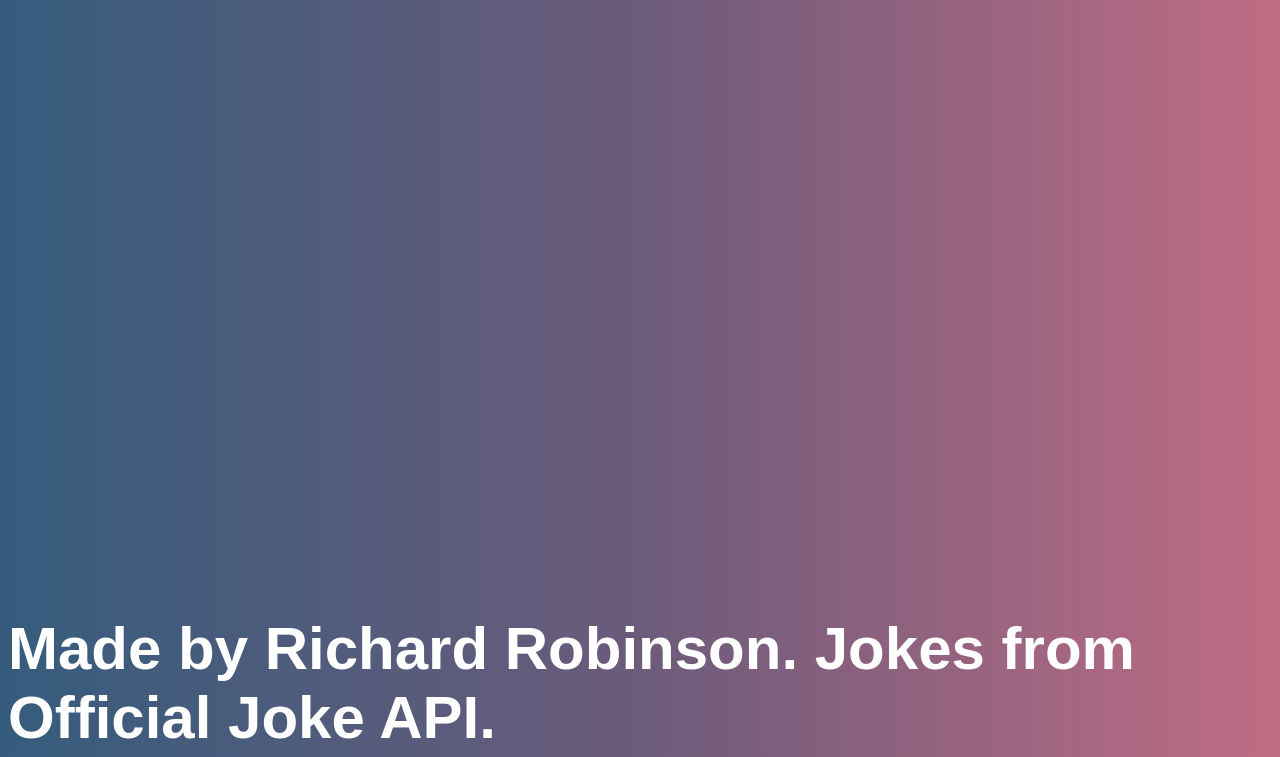
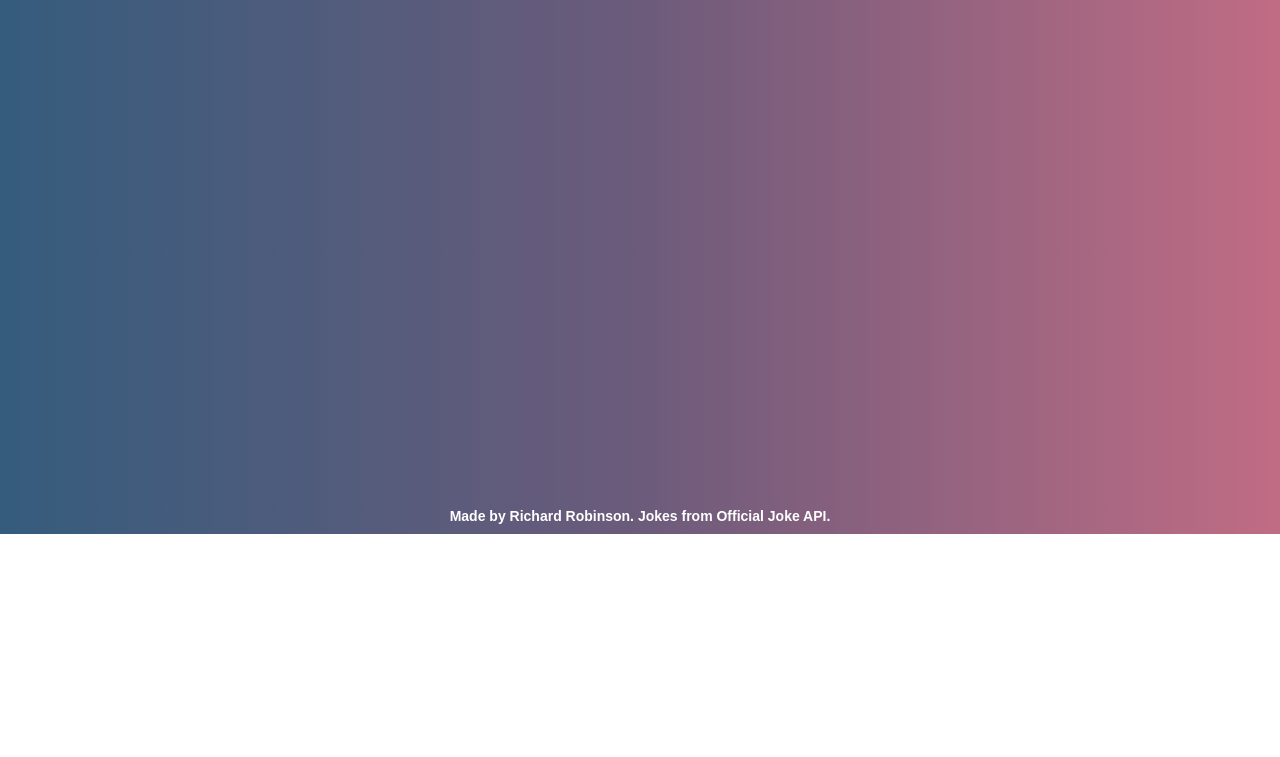
Before and after one commit to richardrobinson0924/Random-Puns, a plain HTML site: page index.html in a window 1280 px wide. Shown: the part 266-1023 px from the top of the page. After the commit the page ends 800 px from the top, so only its background shows below. Drawn offline with nearby package versions, Linux system fonts and the light colour scheme; no server answers.

Commit message:
updated style.css

```diff
--- a/style.css
+++ b/style.css
@@ -1,33 +1,38 @@
-* {
-	box-sizing: border-box;
-	font-size: 60px;
-	font-family: "Droid Sans", sans-serif;
-	font-weight: bold;
-	color: white;
-	margin-top: 2vh;
-	overflow: hidden;
-}
-
 body {
+    box-sizing: border-box;
+    font-weight: bold;
+    color: white;
+    overflow: hidden;
 	transition: background-color 1s linear;
 }
 
 #container {
+    padding-top: 50px;
+    font-size: 60px;
+    font-family: "Droid Sans", sans-serif;
 	display: flex;
 	flex-direction: column;
 	justify-content: left;
-	height: 100vh;
-	width: 100%;
-	margin-left: 10px;
+    padding-left: 25px;
+    padding-right: 25px;
+}
+
+footer {
+    font-size: 14px;
+    font-family: "Droid Sans", sans-serif;
+    position: fixed;
+    left: 0;
+    bottom: 10px;
+    width: 100%;
+    color: white;
+    text-align: center;
 }
 
 #setup {
 	color: rgba(254,255,255,0.70);
 }
 
-#punchline {
-}
-
 #id {
+    padding-top: 25px;
 	font-size: 25px;
 }
```
